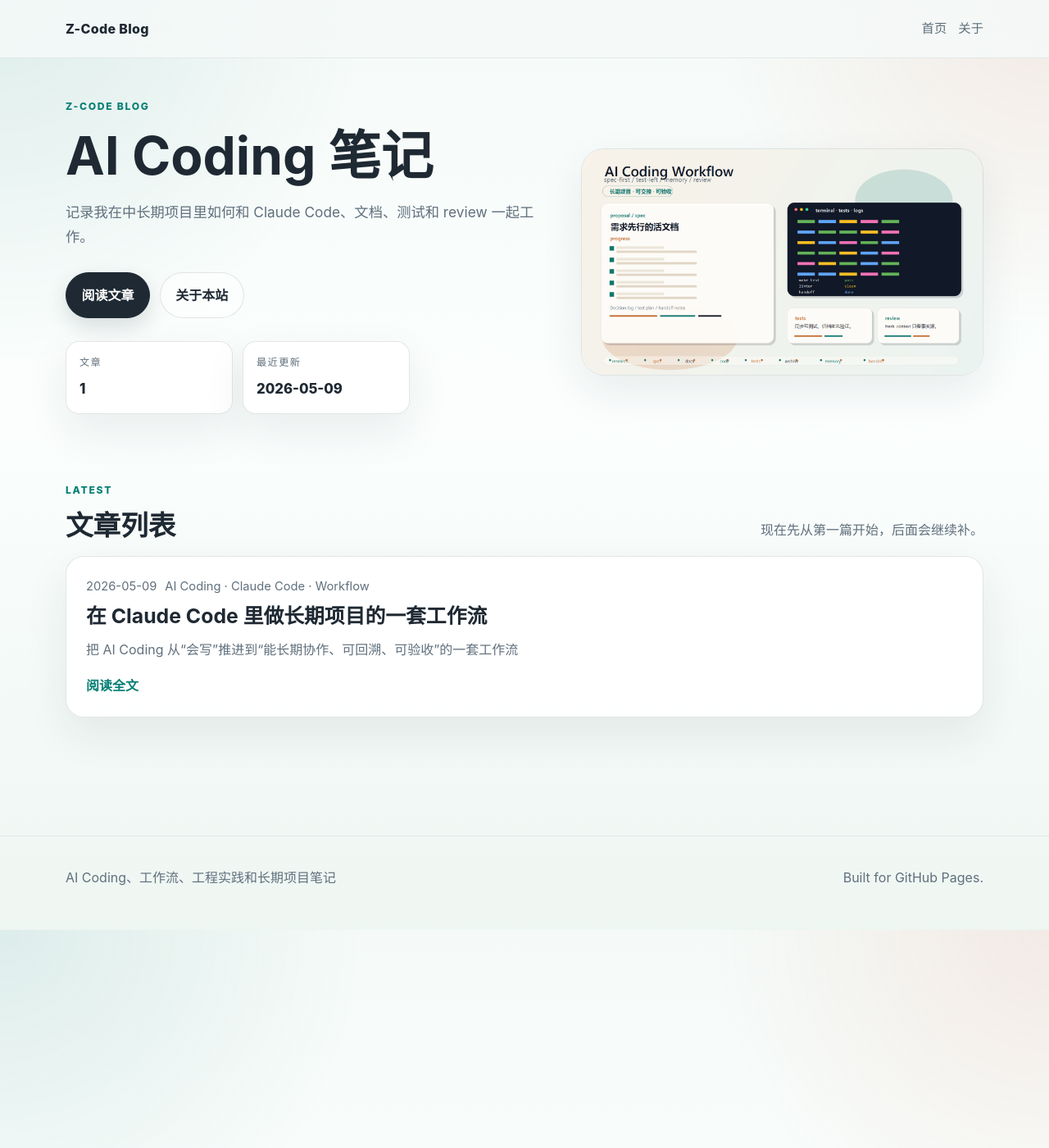
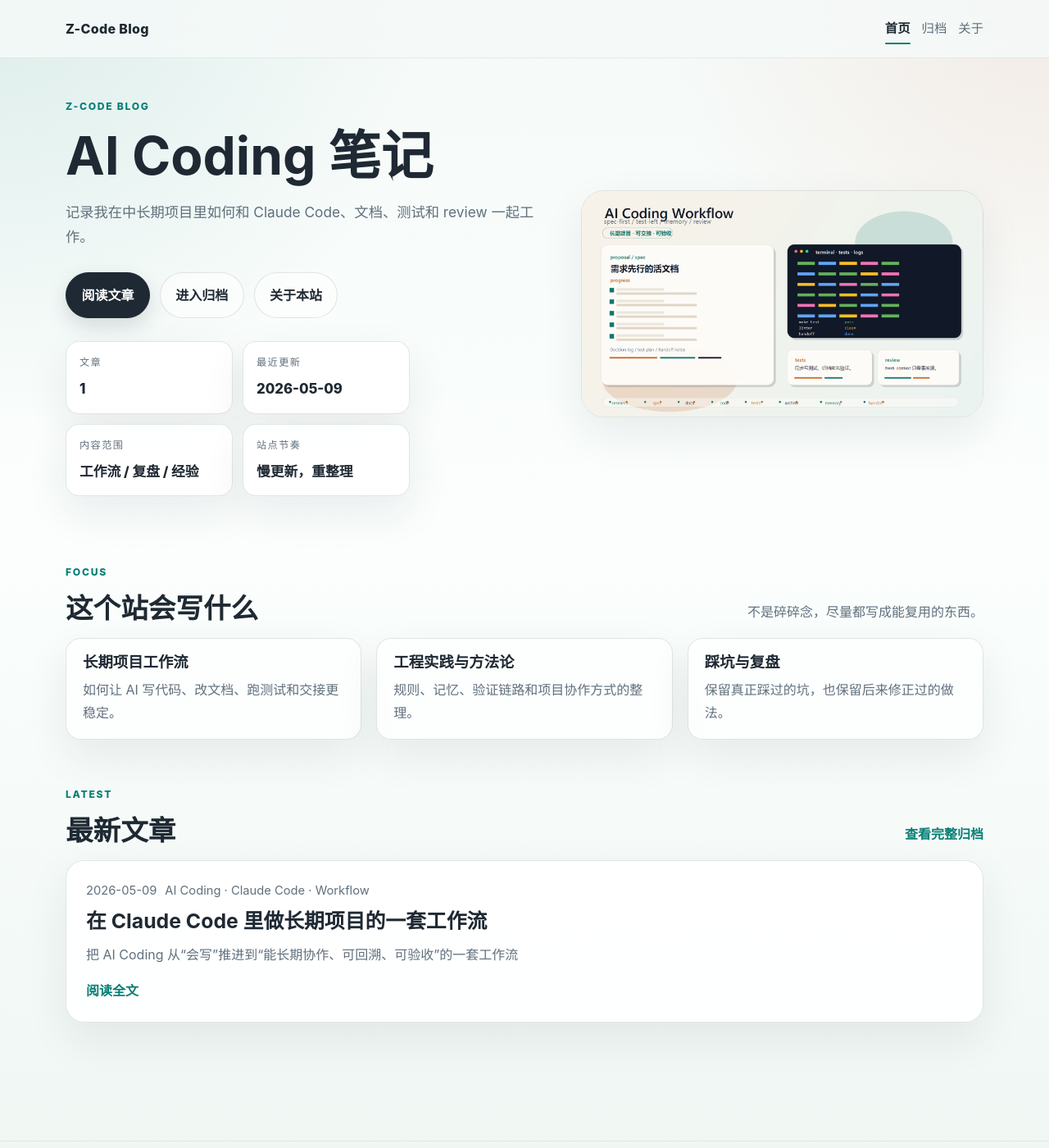
Before and after one commit to ntygod/ntygod.github.io, a Jekyll site: the page built from index.html, in a window 1280 px wide and 1400 px high. Shown: the whole window at 82% size. Built offline with Jekyll 4.4.1, drawn with Linux system fonts in a browser that asks for light colours.

Commit message:
Polish site-wide blog navigation and archive

```diff
--- a/_layouts/default.html
+++ b/_layouts/default.html
@@ -20,8 +20,9 @@
       <div class="site-header__inner">
         <a class="brand" href="{{ '/' | relative_url }}">{{ site.title }}</a>
         <nav class="site-nav" aria-label="主导航">
-          <a href="{{ '/' | relative_url }}">首页</a>
-          <a href="{{ '/about' | relative_url }}">关于</a>
+          <a href="{{ '/' | relative_url }}"{% if page.url == '/' %} aria-current="page"{% endif %}>首页</a>
+          <a href="{{ '/archive/' | relative_url }}"{% if page.url contains '/archive' %} aria-current="page"{% endif %}>归档</a>
+          <a href="{{ '/about' | relative_url }}"{% if page.url contains '/about' %} aria-current="page"{% endif %}>关于</a>
         </nav>
       </div>
     </header>
@@ -32,8 +33,15 @@
 
     <footer class="site-footer">
       <div class="site-footer__inner">
-        <p>{{ site.description }}</p>
-        <p>Built for GitHub Pages.</p>
+        <div>
+          <p class="site-footer__brand">{{ site.title }}</p>
+          <p>{{ site.description }}</p>
+        </div>
+        <nav class="site-footer__links" aria-label="页脚导航">
+          <a href="{{ '/' | relative_url }}">首页</a>
+          <a href="{{ '/archive/' | relative_url }}">归档</a>
+          <a href="{{ '/about' | relative_url }}">关于</a>
+        </nav>
       </div>
     </footer>
 
--- a/assets/css/style.css
+++ b/assets/css/style.css
@@ -95,6 +95,7 @@
 }
 
 .site-nav a {
+  position: relative;
   text-decoration: none;
   color: var(--muted);
   font-size: 0.96rem;
@@ -102,6 +103,22 @@
 
 .site-nav a:hover {
   color: var(--text);
+}
+
+.site-nav a[aria-current="page"] {
+  color: var(--text);
+  font-weight: 800;
+}
+
+.site-nav a[aria-current="page"]::after {
+  content: "";
+  position: absolute;
+  left: 0;
+  right: 0;
+  bottom: -0.35rem;
+  height: 2px;
+  border-radius: 999px;
+  background: var(--accent);
 }
 
 .page-shell {
@@ -254,9 +271,43 @@
   color: var(--muted);
 }
 
+.section-link {
+  color: var(--accent);
+  text-decoration: none;
+  font-weight: 700;
+}
+
+.section-link:hover {
+  text-decoration: underline;
+}
+
 .post-grid {
   display: grid;
   gap: 18px;
+}
+
+.focus-grid {
+  display: grid;
+  grid-template-columns: repeat(3, minmax(0, 1fr));
+  gap: 18px;
+}
+
+.focus-block {
+  padding: 18px 20px;
+  border: 1px solid var(--border);
+  border-radius: 18px;
+  background: rgba(255, 255, 255, 0.68);
+  box-shadow: var(--shadow);
+}
+
+.focus-block h3 {
+  margin: 0 0 0.6rem;
+  font-size: 1.15rem;
+}
+
+.focus-block p {
+  margin: 0;
+  color: var(--muted);
 }
 
 .post-card {
@@ -291,6 +342,64 @@
 .post-card__more {
   color: var(--accent);
   font-weight: 700;
+}
+
+.archive-hero {
+  padding-bottom: 6px;
+}
+
+.archive-list {
+  display: grid;
+  gap: 16px;
+}
+
+.archive-item {
+  display: grid;
+  grid-template-columns: 150px minmax(0, 1fr) auto;
+  gap: 16px;
+  align-items: start;
+  padding: 20px 22px;
+  border: 1px solid var(--border);
+  border-radius: 18px;
+  background: var(--surface);
+  box-shadow: var(--shadow);
+}
+
+.archive-item__meta {
+  display: grid;
+  gap: 8px;
+  color: var(--muted);
+  font-size: 0.92rem;
+}
+
+.archive-item__body h2 {
+  margin: 0 0 0.6rem;
+  font-size: 1.4rem;
+}
+
+.archive-item__body p {
+  margin: 0;
+  color: var(--muted);
+}
+
+.archive-item__body a {
+  color: inherit;
+  text-decoration: none;
+}
+
+.archive-item__body a:hover {
+  color: var(--accent);
+}
+
+.archive-item__link {
+  color: var(--accent);
+  font-weight: 700;
+  text-decoration: none;
+  white-space: nowrap;
+}
+
+.archive-item__link:hover {
+  text-decoration: underline;
 }
 
 .post-hero {
@@ -671,6 +780,33 @@
   color: var(--muted);
 }
 
+.site-footer__inner p {
+  margin: 0;
+}
+
+.site-footer__brand {
+  margin: 0 0 0.35rem;
+  color: var(--text);
+  font-weight: 800;
+}
+
+.site-footer__links {
+  display: flex;
+  flex-wrap: wrap;
+  justify-content: flex-end;
+  gap: 14px;
+  align-items: start;
+}
+
+.site-footer__links a {
+  color: var(--muted);
+  text-decoration: none;
+}
+
+.site-footer__links a:hover {
+  color: var(--text);
+}
+
 @media (max-width: 900px) {
   .hero,
   .post-hero,
@@ -688,6 +824,14 @@
 
   .article-brief,
   .reading-map {
+    grid-template-columns: 1fr;
+  }
+
+  .focus-grid {
+    grid-template-columns: 1fr;
+  }
+
+  .archive-item {
     grid-template-columns: 1fr;
   }
 
@@ -719,6 +863,12 @@
     grid-template-columns: 1fr;
   }
 
+  .site-footer__inner,
+  .site-footer__links {
+    flex-direction: column;
+    align-items: flex-start;
+  }
+
   .post-body,
   .page-panel {
     padding: 20px;
--- a/index.html
+++ b/index.html
@@ -14,6 +14,7 @@
 
     <div class="hero-actions">
       <a class="button button--primary" href="#posts">阅读文章</a>
+      <a class="button button--ghost" href="{{ '/archive/' | relative_url }}">进入归档</a>
       <a class="button button--ghost" href="{{ '/about' | relative_url }}">关于本站</a>
     </div>
 
@@ -26,6 +27,14 @@
         <dt>最近更新</dt>
         <dd>{% if site.posts.first %}{{ site.posts.first.date | date: "%Y-%m-%d" }}{% else %}暂无{% endif %}</dd>
       </div>
+      <div>
+        <dt>内容范围</dt>
+        <dd>工作流 / 复盘 / 经验</dd>
+      </div>
+      <div>
+        <dt>站点节奏</dt>
+        <dd>慢更新，重整理</dd>
+      </div>
     </dl>
   </div>
 
@@ -34,13 +43,38 @@
   </figure>
 </section>
 
+<section class="section">
+  <div class="section-heading">
+    <div>
+      <p class="eyebrow">Focus</p>
+      <h2>这个站会写什么</h2>
+    </div>
+    <p class="section-note">不是碎碎念，尽量都写成能复用的东西。</p>
+  </div>
+
+  <div class="focus-grid">
+    <div class="focus-block">
+      <h3>长期项目工作流</h3>
+      <p>如何让 AI 写代码、改文档、跑测试和交接更稳定。</p>
+    </div>
+    <div class="focus-block">
+      <h3>工程实践与方法论</h3>
+      <p>规则、记忆、验证链路和项目协作方式的整理。</p>
+    </div>
+    <div class="focus-block">
+      <h3>踩坑与复盘</h3>
+      <p>保留真正踩过的坑，也保留后来修正过的做法。</p>
+    </div>
+  </div>
+</section>
+
 <section id="posts" class="section">
   <div class="section-heading">
     <div>
       <p class="eyebrow">Latest</p>
-      <h2>文章列表</h2>
+      <h2>最新文章</h2>
     </div>
-    <p class="section-note">现在先从第一篇开始，后面会继续补。</p>
+    <a class="section-link" href="{{ '/archive/' | relative_url }}">查看完整归档</a>
   </div>
 
   <div class="post-grid">
```
Also changed, not shown: about.md (+30 -6 lines), archive.html (added, +52 -0 lines), README.md.
